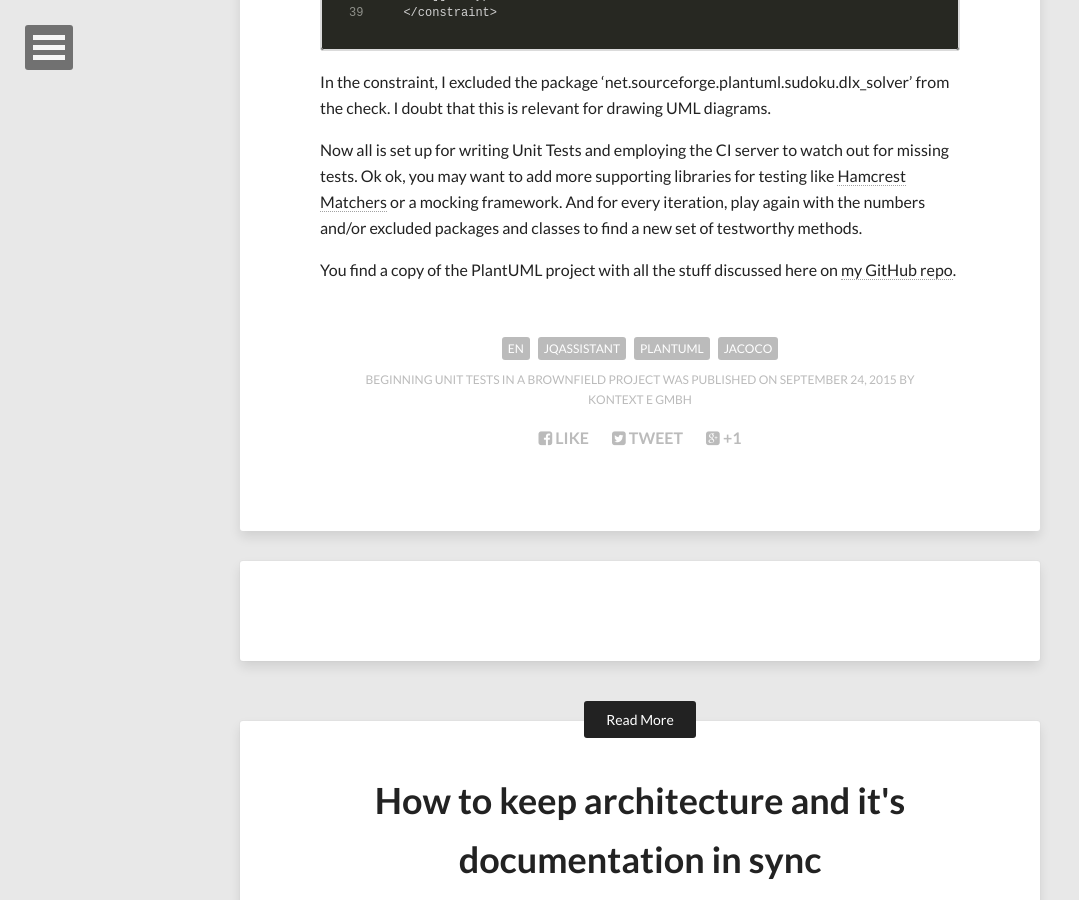
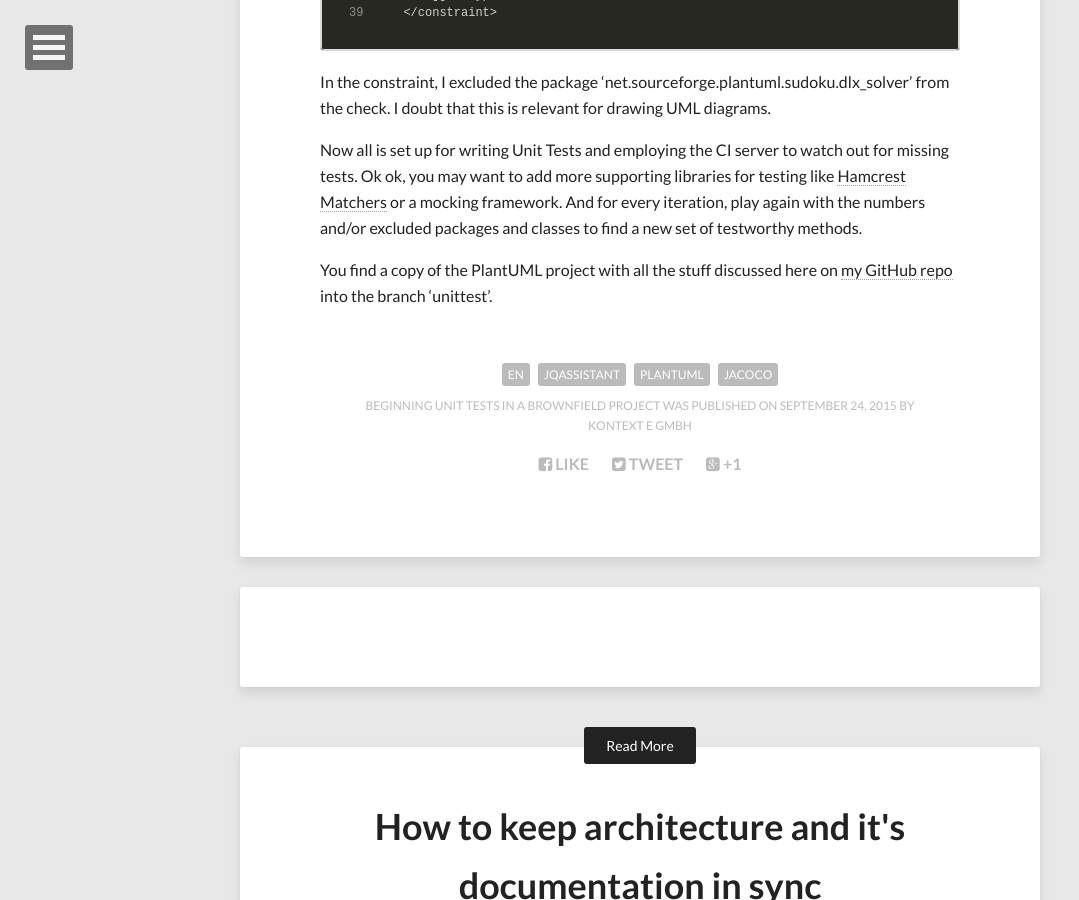
Before and after one commit to kontext-e/kontext-e.github.io, a Jekyll site: the page built from _posts/2015-09-24-beginning-unittests.md, in a window 1280 px wide and 900 px high, scrolled down 8409 px. Shown: the whole window, without its empty margins (0-1079 px from the left). Built offline with Jekyll 4.4.1, drawn with Linux system fonts in a browser that asks for light colours; nearby versions of some CDN libraries.

Commit message:
link to the unittest branch on github

```diff
--- a/_posts/2015-09-24-beginning-unittests.md
+++ b/_posts/2015-09-24-beginning-unittests.md
@@ -330,4 +330,5 @@
 add more supporting libraries for testing like [Hamcrest Matchers](http://hamcrest.org/JavaHamcrest) or a mocking framework.
 And for every iteration, play again with the numbers and/or excluded packages and classes to find a new set of testworthy methods.
 
-You find a copy of the PlantUML project with all the stuff discussed here on [my GitHub repo](https://github.com/jensnerche/plantuml).
+You find a copy of the PlantUML project with all the stuff discussed here on [my GitHub repo](https://github.com/jensnerche/plantuml/tree/unittest)
+into the branch 'unittest'.
```
